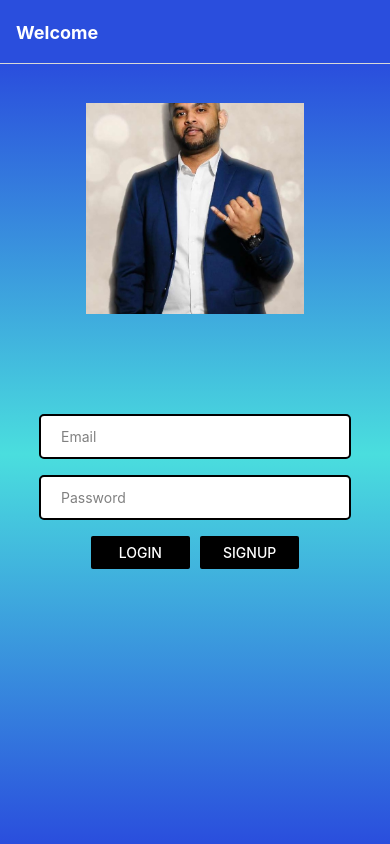
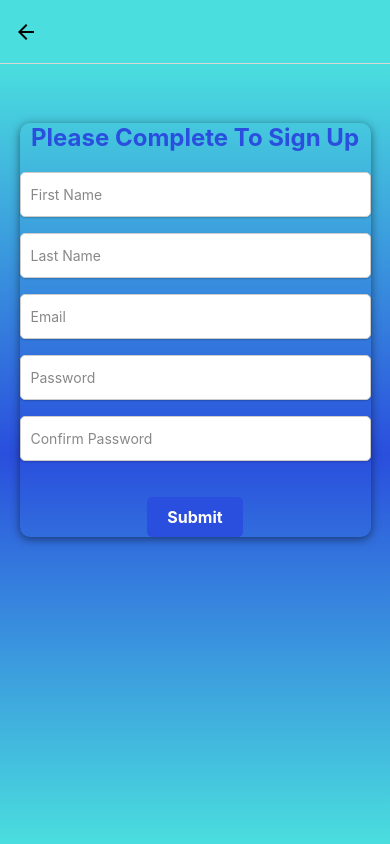
Before and after one commit to rambaldeo/rambaldeoportfolioapp, a React Native app: screen /Signup in a window 390 px wide. Built offline with nearby package versions, Linux system fonts and the light colour scheme.

Commit message:
Sign up page Added the layout to user signup need to add button to navigate back to login and clean it up

```diff
--- a/App.js
+++ b/App.js
@@ -1,11 +1,13 @@
 import { StatusBar } from 'expo-status-bar';
-import { StyleSheet } from 'react-native';
+import { StyleSheet, TouchableOpacity, Text } from 'react-native';
 import { NavigationContainer } from '@react-navigation/native';
 import { createStackNavigator } from '@react-navigation/stack';
 import Home from './Components/Home'
 import ContactPage from './Components/ContactPage';
 import Profile from './Components/Profile';
 import LoginPage from './Components/LoginPage';
+import Signup from './Components/SignUp';
+
 const Stack = createStackNavigator();
 export default function App() {
   return (
@@ -41,6 +43,12 @@ export default function App() {
           headerTitleStyle: { fontWeight: 'bold'},
           headerTintColor: '#fff',
         }}/>
+        <Stack.Screen name="Signup" component={Signup} options={{
+          headerTitle: () => null,
+          headerStyle: {backgroundColor: '#4ADEDE'},
+          headerTitleStyle: { fontWeight: 'bold'},
+          headerTintColor: 'black',
+        }}/>
       </Stack.Navigator>
       <StatusBar style="auto" />
     </NavigationContainer>
--- a/Components/LoginPage.js
+++ b/Components/LoginPage.js
@@ -12,6 +12,9 @@ const LoginPage = () => {
     const handleLogin = async () => {
         navigation.navigate('Home')
     };
+    const handleSignUp = async () => {
+        navigation.navigate('Signup')
+    }
     return (
         <TouchableWithoutFeedback onPress={Keyboard.dismiss}>
         <LinearGradient colors={['#2A4EDD', '#4ADEDE', '#2A4EDD']} style={LoginStyle.gradient}>
@@ -46,7 +49,7 @@ const LoginPage = () => {
                     </View>
                     <View style={LoginStyle.button}>
                         <Button
-                           // onPress={handleLogin}
+                            onPress={handleSignUp}
                             title="Signup"
                             color="black"
                         />
--- /dev/null
+++ b/Components/SignUp.js
@@ -0,0 +1,118 @@
+import React, { useState } from "react";
+import { StyleSheet, View, TextInput, TouchableWithoutFeedback, Keyboard, Text, TouchableOpacity } from 'react-native';
+import { LinearGradient } from 'expo-linear-gradient';
+import { useNavigation } from "@react-navigation/native";
+
+const Signup = () => {
+    const navigation = useNavigation();
+    const [email, setEmail] = useState('');
+    const [password, setPassword] = useState('');
+    const [firstName, setFirstName] = useState('');
+    const [lastName, setLastName] = useState('');
+    const [confirmPassword, setConfirmPassword] = useState('');
+
+    const handlesubmit = async () => {
+        navigation.navigate('Home')
+    }
+
+    return (
+        <TouchableWithoutFeedback onPress={Keyboard.dismiss}>
+            <LinearGradient colors={['#4ADEDE', '#2A4EDD', '#4ADEDE']} style={signUpStyles.gradient}>
+                <View style={signUpStyles.container}>
+                    <Text style={signUpStyles.header}>Please Complete To Sign Up</Text>
+                    <TextInput
+                        style={signUpStyles.input}
+                        placeholder="First Name"
+                        placeholderTextColor="#888"
+                        onChangeText={setFirstName}
+                        value={firstName}
+                    />
+                    <TextInput
+                        style={signUpStyles.input}
+                        placeholder="Last Name"
+                        placeholderTextColor="#888"
+                        onChangeText={setLastName}
+                        value={lastName}
+                    />
+                    <TextInput
+                        style={signUpStyles.input}
+                        placeholder="Email"
+                        placeholderTextColor="#888"
+                        onChangeText={setEmail}
+                        value={email}
+                    />
+                    <TextInput
+                        style={signUpStyles.input}
+                        placeholder="Password"
+                        placeholderTextColor="#888"
+                        secureTextEntry
+                        onChangeText={setPassword}
+                        value={password}
+                    />
+                    <TextInput
+                        style={signUpStyles.input}
+                        placeholder="Confirm Password"
+                        placeholderTextColor="#888"
+                        secureTextEntry
+                        onChangeText={setConfirmPassword}
+                        value={confirmPassword}
+                    />
+                    <TouchableOpacity style={signUpStyles.button} onPress={handlesubmit}>
+                        <Text style={signUpStyles.buttonText}>Submit</Text>
+                    </TouchableOpacity>
+                </View>
+            </LinearGradient>
+        </TouchableWithoutFeedback>
+    );
+}
+
+export default Signup;
+
+const signUpStyles = StyleSheet.create({
+    gradient: {
+        flex: 1,
+        alignItems: 'center',
+    },
+    container: {
+        width: '90%',
+        alignItems: 'center',
+        borderRadius: 10,
+        shadowColor: '#000',
+        shadowOffset: { width: 0, height: 2 },
+        shadowOpacity: 0.5,
+        shadowRadius: 10,
+        marginTop: '15%',
+    },
+    header: {
+        fontSize: 24,
+        fontWeight: 'bold',
+        marginBottom: 20,
+        color: '#2A4EDD',
+    },
+    input: {
+        height: 45,
+        width: '100%',
+        borderColor: '#ccc',
+        borderWidth: 1,
+        marginBottom: 16,
+        paddingHorizontal: 10,
+        backgroundColor: 'white',
+        borderRadius: 5,
+        shadowColor: '#000',
+        shadowOffset: { width: 0, height: 1 },
+        shadowOpacity: 0.2,
+        shadowRadius: 2,
+    },
+    button: {
+        backgroundColor: '#2A4EDD',
+        paddingVertical: 10,
+        paddingHorizontal: 20,
+        borderRadius: 5,
+        marginTop: 20,
+    },
+    buttonText: {
+        color: 'white',
+        fontWeight: 'bold',
+        fontSize: 16,
+    },
+});
```
